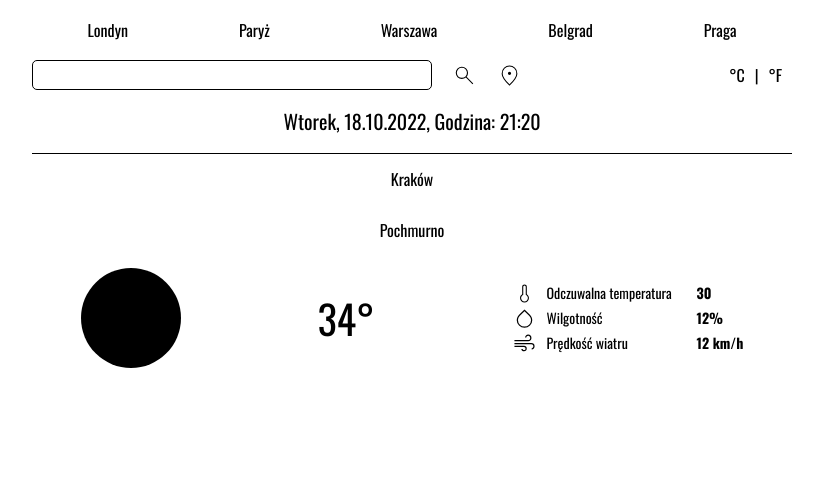
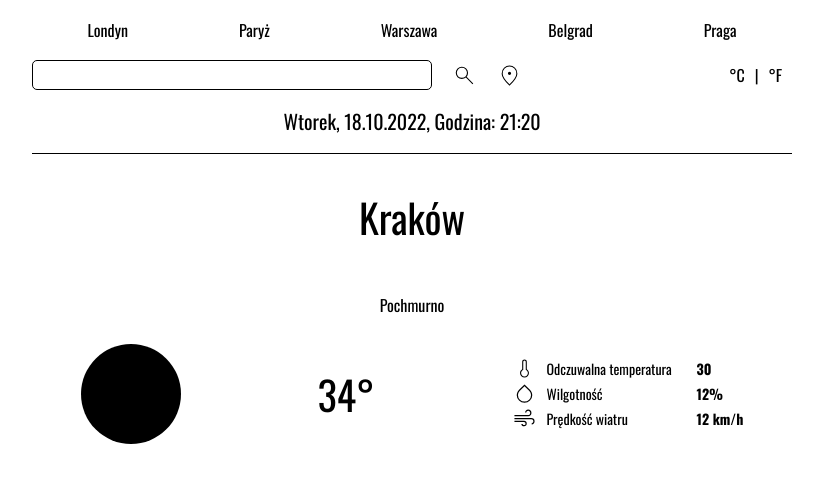
Before and after one commit to carterstorm/react-weather-app, a React (Create React App) app: page / in a window 1280 px wide. Shown: the top 482 px of the page, without its empty margins (228-1051 px from the left). Built offline with nearby package versions, Linux system fonts and the light colour scheme.

Commit message:
created Place paragraph

```diff
--- a/src/MainWrapper/PlaceInformation/index.js
+++ b/src/MainWrapper/PlaceInformation/index.js
@@ -1,4 +1,4 @@
-import { TemperatureElement, WeatherImage, WeatherInformation, Wrapper } from "./styled";
+import { Place, TemperatureElement, WeatherImage, WeatherInformation, Wrapper } from "./styled";
 import { WeatherItem } from "./WeatherItem";
 import thermometer from "../../svg/thermometer.svg";
 import humidity_low from "../../svg/humidity_low.svg";
@@ -6,7 +6,7 @@ import wind from "../../svg/wind.svg";
 
 export const PlaceWeatherInformation = () => (
     <Wrapper>
-        <p>Kraków</p>
+        <Place>Kraków</Place>
         <p>Pochmurno</p>
         <WeatherInformation>
             <WeatherImage></WeatherImage>
@@ -29,5 +29,6 @@ export const PlaceWeatherInformation = () => (
                 />
             </div>
         </WeatherInformation>
+
     </Wrapper>
 );
--- a/src/MainWrapper/PlaceInformation/styled.js
+++ b/src/MainWrapper/PlaceInformation/styled.js
@@ -4,6 +4,10 @@ export const Wrapper = styled.section`
     display: flex;
     flex-direction: column;
     align-items: center;
+`;
+
+export const Place = styled.p`
+    font-size: 40px;
 `;
 
 export const WeatherInformation = styled.div`
```
